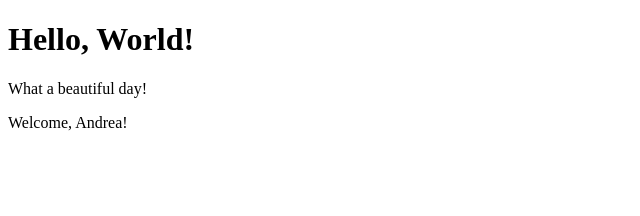
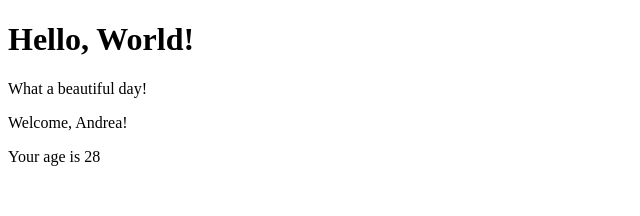
Before and after one commit to leggio98/react-exercises, a React (Create React App) app in the folder react-exercises/: page / in a window 1280 px wide. Shown: the top 216 px of the page, without its empty margins (0-640 px from the left). Built offline with nearby package versions, Linux system fonts and the light colour scheme.

Commit message:
Add age prop

```diff
--- a/react-exercises/src/App.js
+++ b/react-exercises/src/App.js
@@ -9,7 +9,7 @@
     render () {
         return <div>
             <Hello />
-            <Welcome name="Andrea" />
+            <Welcome name="Andrea" age ={28} />
             </div>
     }
 }
--- a/react-exercises/src/Welcome.js
+++ b/react-exercises/src/Welcome.js
@@ -8,11 +8,15 @@
 export class Welcome extends React.Component {
 
     render() {
-        return <p> Welcome, {this.props.name}!</p>
+        return <div>
+            <p> Welcome, {this.props.name}!</p>
+            <p> Your age is {this.props.age}</p>
+        </div>
     }
 }
 
 
 Welcome.defaultProps = {
     name : "World",
+    age: "not specified",
 }
```
